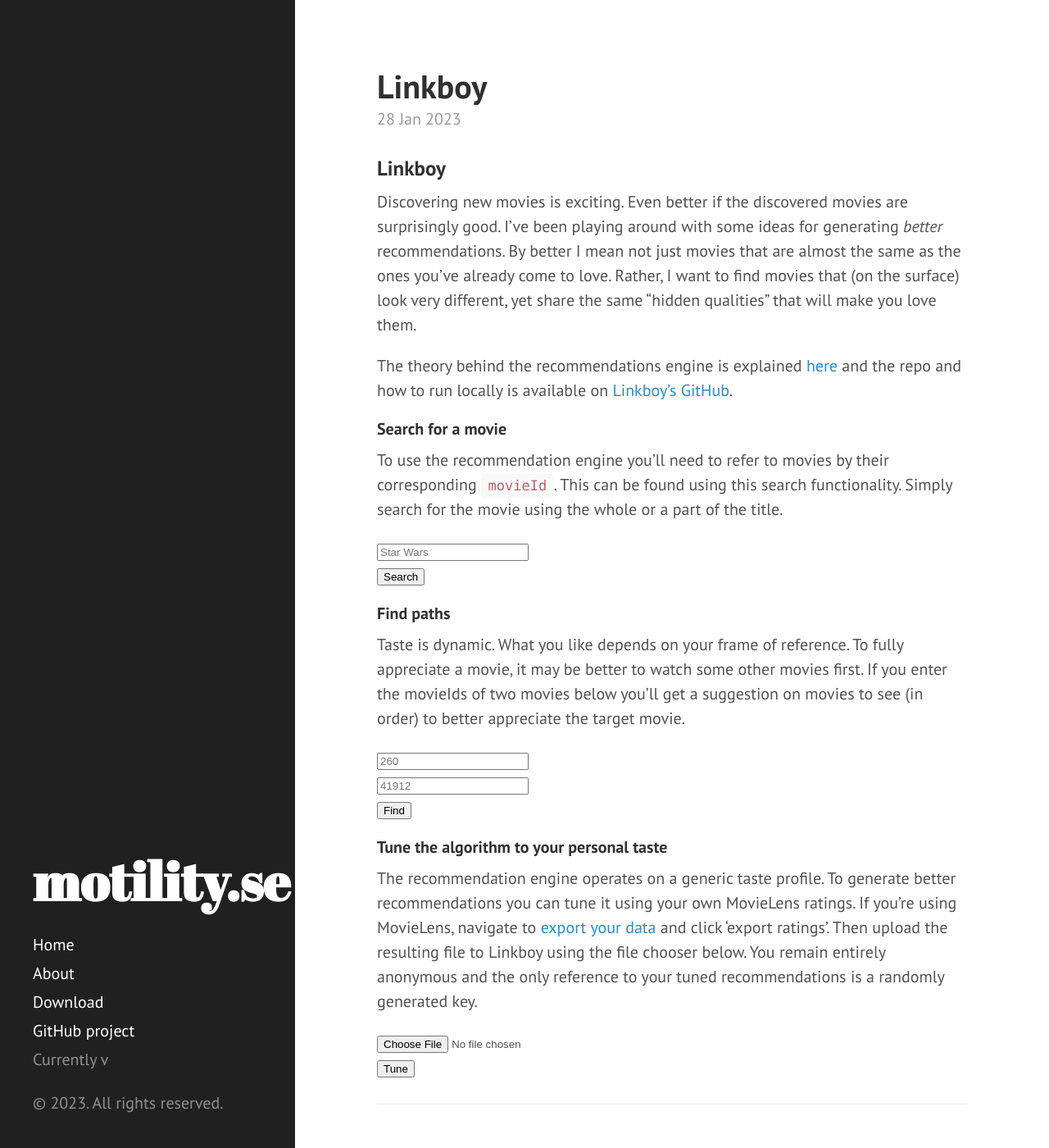
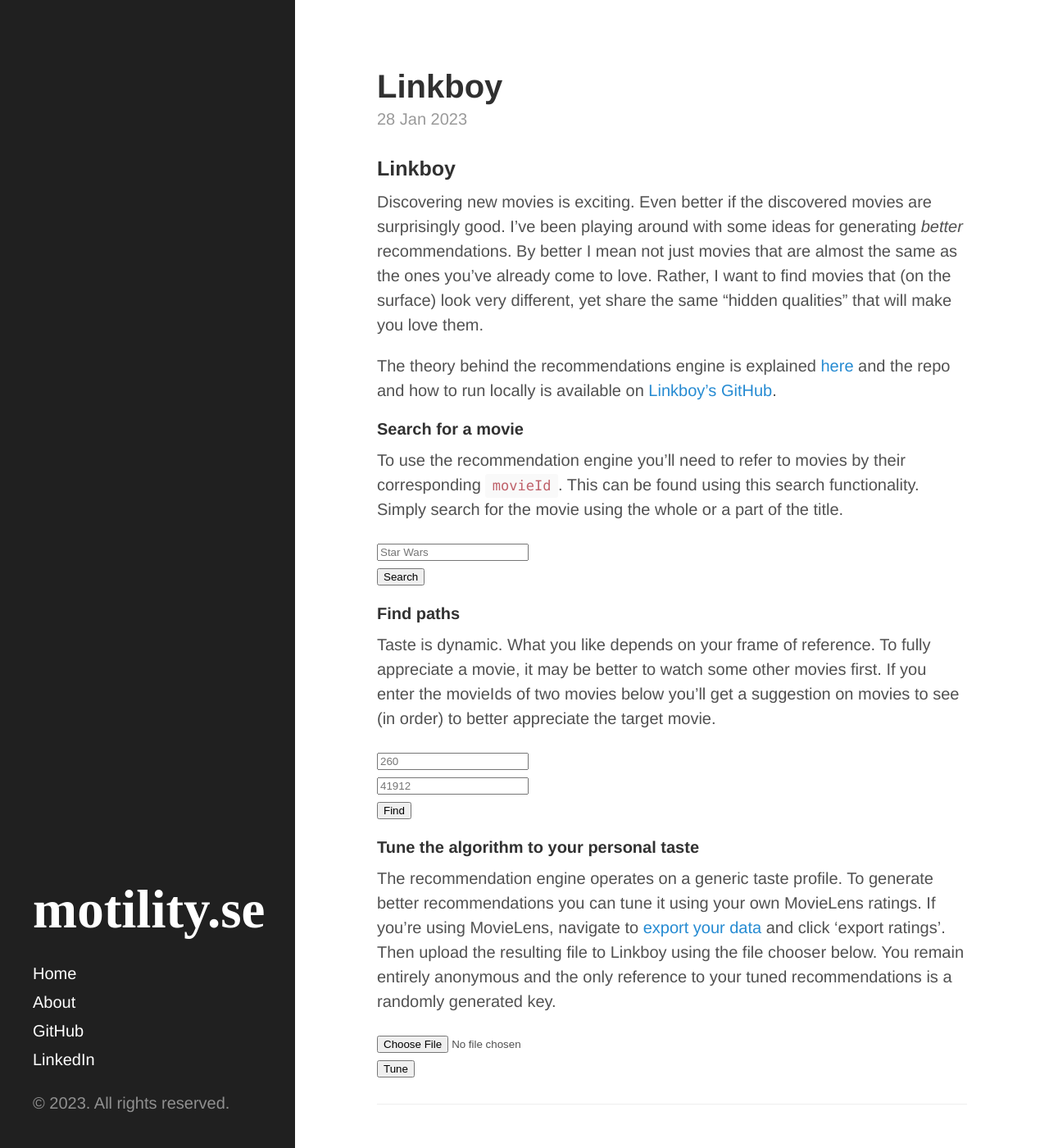
Before and after one commit to manstegling/manstegling.github.io, a Jekyll site: the page built from index.html, in a window 1280 px wide and 1400 px high. Shown: the whole window at 82% size. Built offline with Jekyll 4.4.1, drawn with Linux system fonts in a browser that asks for light colours; some web fonts are replaced; Markdown is read by kramdown in place of the engine named in the settings; the list of posts is cut into pages by our own code.

Commit message:
Change title font and add linkedin

```diff
--- a/_config.yml
+++ b/_config.yml
@@ -25,6 +25,8 @@
 github:
   repo:           https://github.com/manstegling
 
+linkedin:         https://www.linkedin.com/in/m%C3%A5ns-tegling-b20865138/
+
 sass:
   sass_dir:  _sass
   style:     compressed
--- a/_includes/head.html
+++ b/_includes/head.html
@@ -18,7 +18,7 @@
   <link rel="stylesheet" href="{{ site.baseurl }}public/css/poole.css">
   <link rel="stylesheet" href="{{ site.baseurl }}public/css/syntax.css">
   <link rel="stylesheet" href="{{ site.baseurl }}public/css/hyde.css">
-  <link rel="stylesheet" href="http://fonts.googleapis.com/css?family=PT+Sans:400,400italic,700|Abril+Fatface">
+  <link rel="stylesheet" href="https://fonts.googleapis.com/css2?family=Megrim&display=swap">
 
   <!-- Icons -->
   <!-- <link rel="apple-touch-icon-precomposed" sizes="144x144" href="{{ site.baseurl }}public/apple-touch-icon-144-precomposed.png">
--- a/_includes/sidebar.html
+++ b/_includes/sidebar.html
@@ -2,9 +2,7 @@
   <div class="container sidebar-sticky">
     <div class="sidebar-about">
       <h1>
-        <a href="{{ site.baseurl }}">
-          {{ site.title }}
-        </a>
+        {{ site.title }}
       </h1>
       <p class="lead">{{ site.description }}</p>
     </div>
@@ -26,9 +24,8 @@
         {% endif %}
       {% endfor %}
 
-      <a class="sidebar-nav-item" href="{{ site.github.repo }}/archive/v{{ site.version }}.zip">Download</a>
-      <a class="sidebar-nav-item" href="{{ site.github.repo }}">GitHub project</a>
-      <span class="sidebar-nav-item">Currently v{{ site.version }}</span>
+      <a class="sidebar-nav-item" href="{{ site.github.repo }}">GitHub</a>
+      <a class="sidebar-nav-item" href="{{ site.linkedin }}">LinkedIn</a>
     </nav>
 
     <p>&copy; {{ site.time | date: '%Y' }}. All rights reserved.</p>
--- a/public/css/hyde.css
+++ b/public/css/hyde.css
@@ -77,10 +77,10 @@
 
 /* About section */
 .sidebar-about h1 {
-  color: #fff;
-  margin-top: 0;
-  font-family: "Abril Fatface", serif;
-  font-size: 3.25rem;
+    color: #fff;
+    margin-top: 0;
+    font-family: 'Megrim', cursive;
+    font-size: 3.25rem;
 }
 
 /* Sidebar nav */
```
